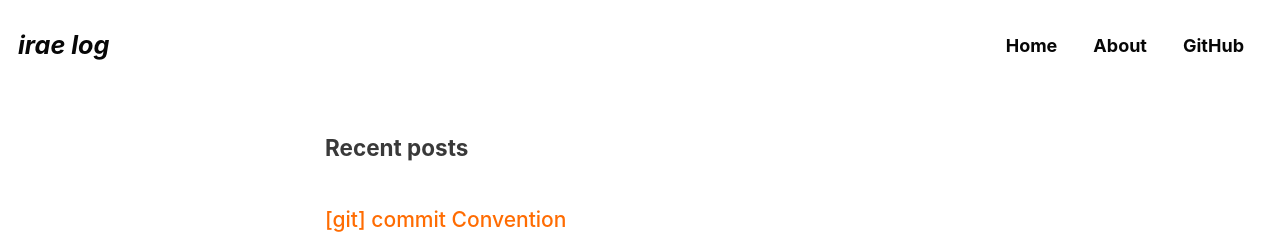
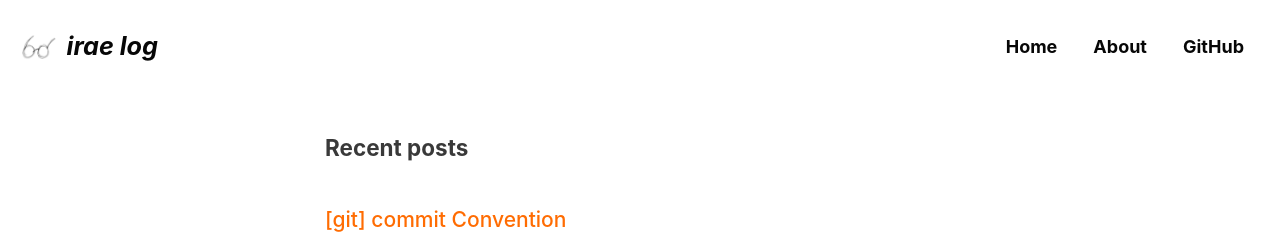
Before and after one commit to parkirae/parkirae.github.io, a Jekyll site: the page built from index.markdown, in a window 1280 px wide. Shown: the top 234 px of the page. Built offline with Jekyll 4.4.1, drawn with Linux system fonts in a browser that asks for light colours; cached includes are drawn as plain includes; some web fonts are replaced; the list of posts is cut into pages by our own code.

Commit message:
Conf :wrench:: config.yml 수정

```diff
--- a/_config.yml
+++ b/_config.yml
@@ -27,9 +27,9 @@ description: "혜화동 사는 Architect" # 블로그 설명
 url: "https://parkirae.github.io" # 블로그 URL
 baseurl: # the subpath of your site, e.g. "/blog"
 repository: "parkirae/parkirae.github.io" # GitHub Repo 이름
-teaser: #
+teaser: "/assets/images/logo.png"
 
-# logo                     : # 블로그명 앞에 로고 추가하고 싶을 경우 사용
+logo: "/assets/images/logo.png"
 masthead_title: # overrides the website title displayed in the masthead, use " " for no title
 # breadcrumbs            : false # true, false (default)
 words_per_minute: 200
```
